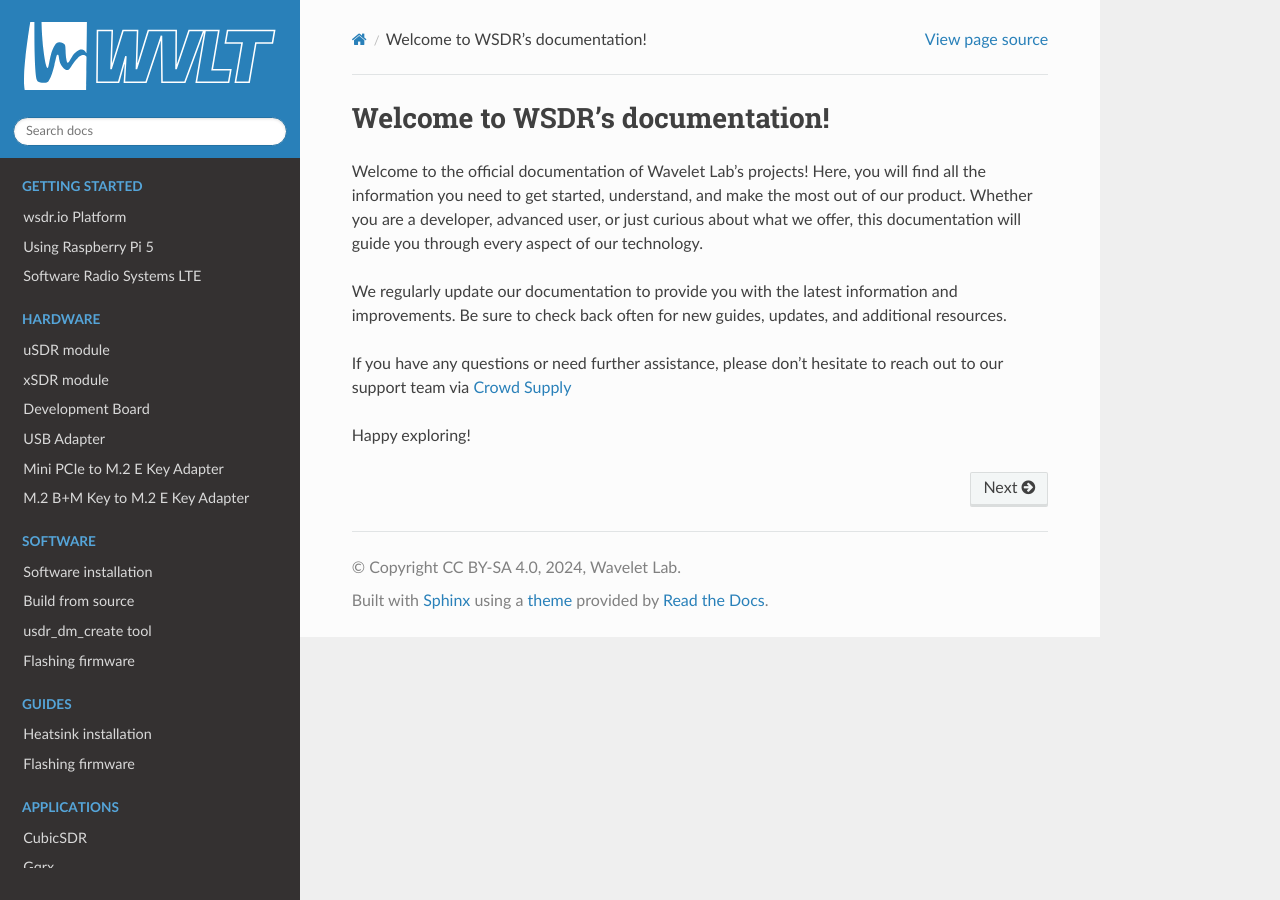
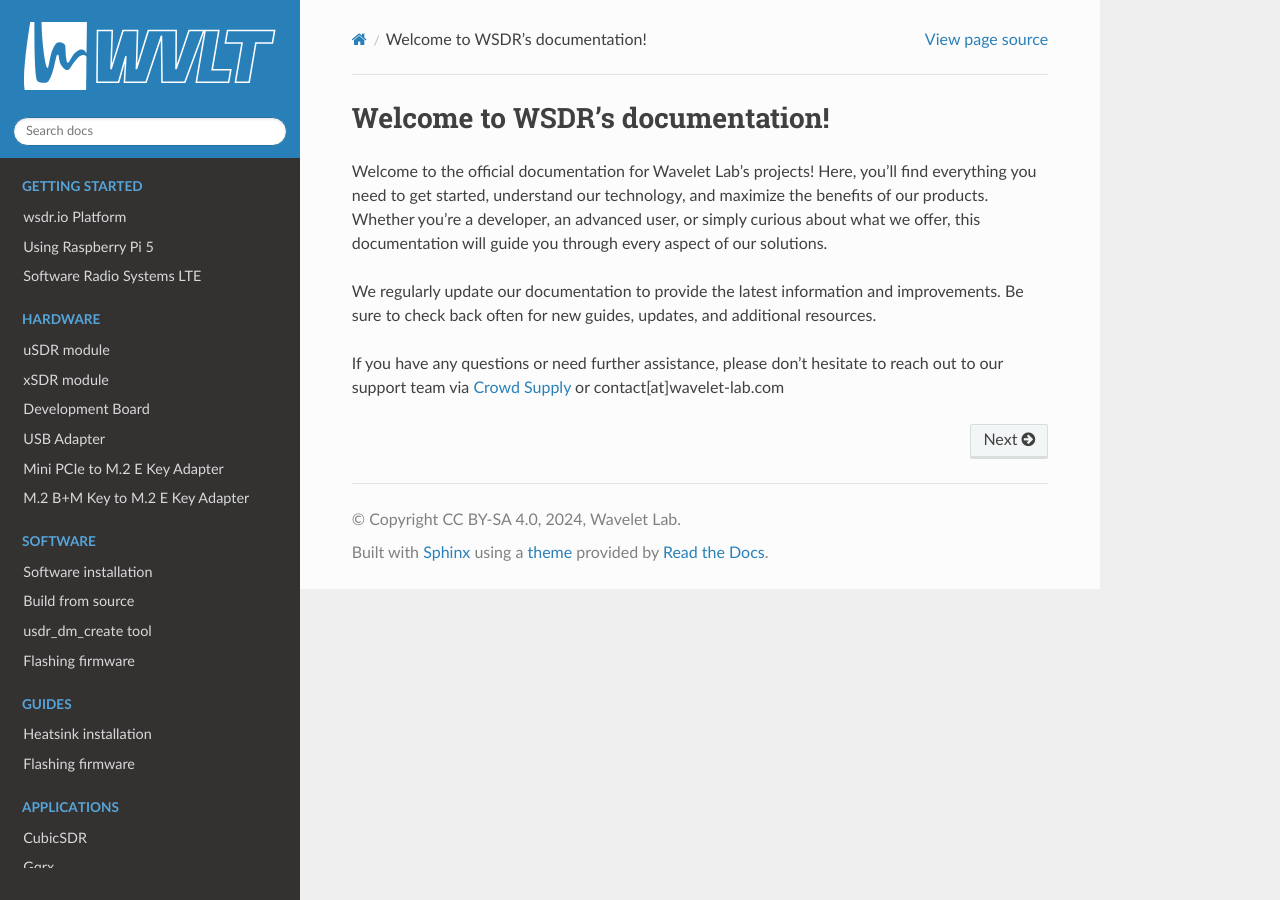
Before and after one commit to wavelet-lab/docs, a Sphinx documentation site: the page built from source/index.rst, in a window 1280 px wide. Built offline with Sphinx 7.4.7 and the Read the Docs theme 3.1.0, drawn with Linux system fonts in a browser that asks for light colours.

Commit message:
Update index.rst

```diff
--- a/source/index.rst
+++ b/source/index.rst
@@ -1,13 +1,12 @@
 Welcome to WSDR’s documentation!
 ================================
 
-Welcome to the official documentation of Wavelet Lab's projects! Here, you will find all the information you need to get started, understand, and make the most out of our product. Whether you are a developer, advanced user, or just curious about what we offer, this documentation will guide you through every aspect of our technology.
+Welcome to the official documentation for Wavelet Lab's projects! Here, you'll find everything you need to get started, understand our technology, and maximize the benefits of our products. Whether you're a developer, an advanced user, or simply curious about what we offer, this documentation will guide you through every aspect of our solutions.
 
-We regularly update our documentation to provide you with the latest information and improvements. Be sure to check back often for new guides, updates, and additional resources.
+We regularly update our documentation to provide the latest information and improvements. Be sure to check back often for new guides, updates, and additional resources.
 
-If you have any questions or need further assistance, please don’t hesitate to reach out to our support team via `Crowd Supply <https://www.crowdsupply.com/wavelet-lab/usdr/ask-question>`_
+If you have any questions or need further assistance, please don’t hesitate to reach out to our support team via `Crowd Supply <https://www.crowdsupply.com/wavelet-lab/usdr/ask-question>`_ or contact[at]wavelet-lab.com
 
-Happy exploring!
 
 .. toctree::
    :maxdepth: 2
```
